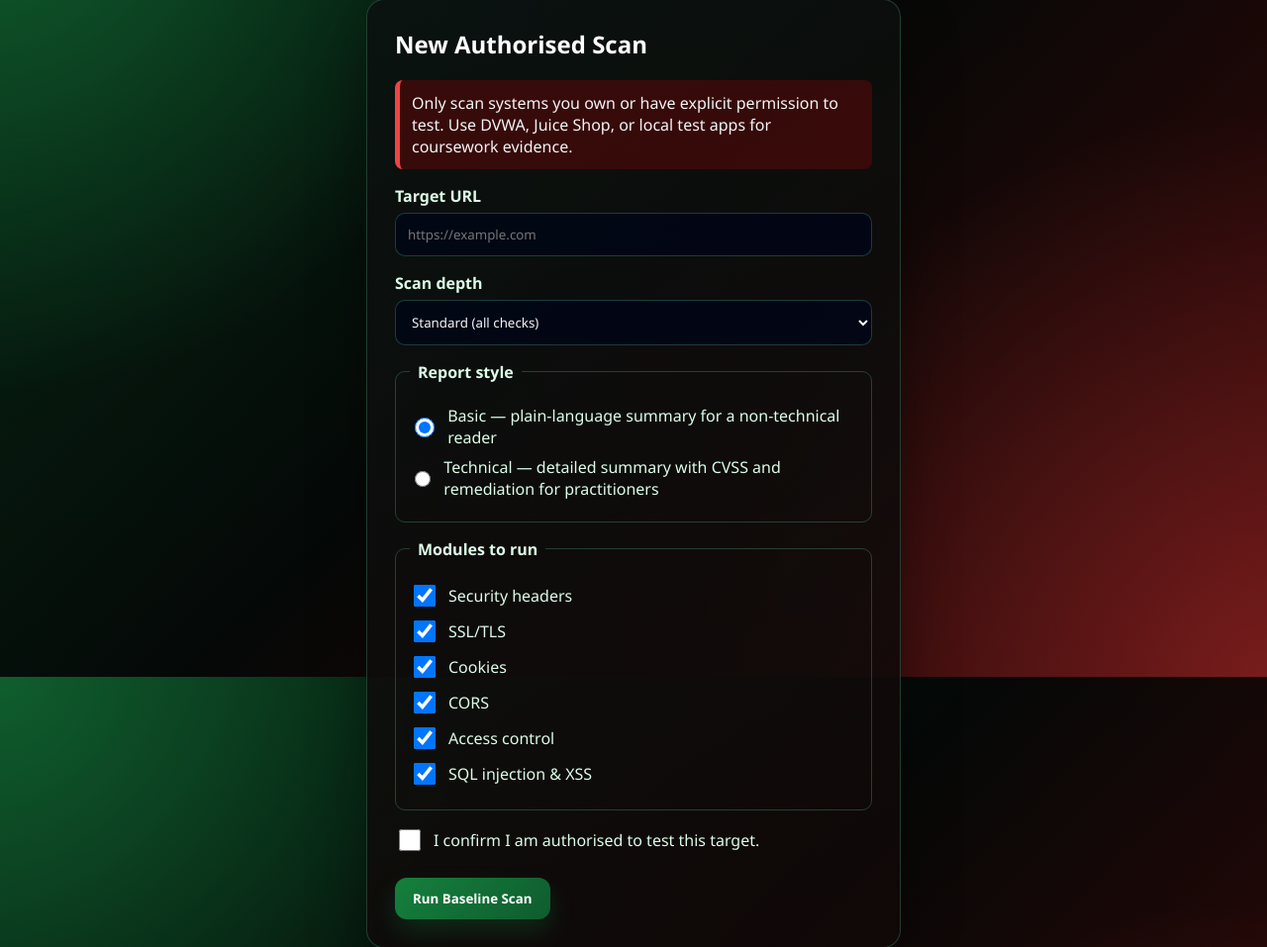
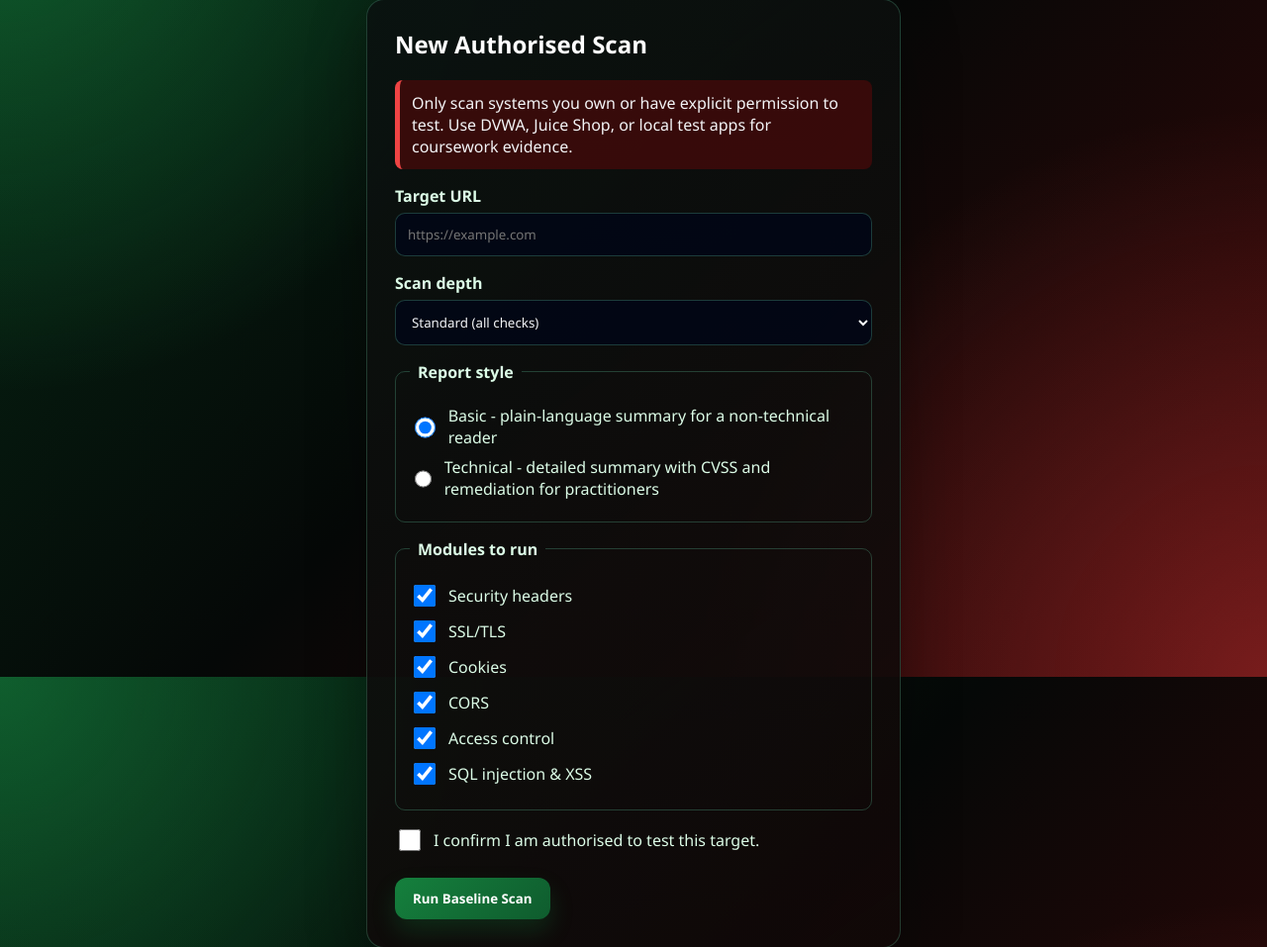
Before and after one commit to hs7277OU/M.O.R.T.I.S_App, a Flask app: page /scan in a window 1280 px wide. Shown: the part 116-1073 px from the top of the page at 99% size. Run offline with Flask 3, Linux system fonts and the light colour scheme; a user stored in the database is signed in.

Commit message:
Update scan template: modify report style labels for consistency in language

```diff
--- a/app/templates/scan.html
+++ b/app/templates/scan.html
@@ -15,8 +15,8 @@
     </select>
     <fieldset>
       <legend>Report style</legend>
-      <label class="checkbox"><input type="radio" name="summary_style" value="basic" checked> Basic — plain-language summary for a non-technical reader</label>
-      <label class="checkbox"><input type="radio" name="summary_style" value="technical"> Technical — detailed summary with CVSS and remediation for practitioners</label>
+      <label class="checkbox"><input type="radio" name="summary_style" value="basic" checked> Basic - plain-language summary for a non-technical reader</label>
+      <label class="checkbox"><input type="radio" name="summary_style" value="technical"> Technical - detailed summary with CVSS and remediation for practitioners</label>
     </fieldset>
     <fieldset>
       <legend>Modules to run</legend>
```
